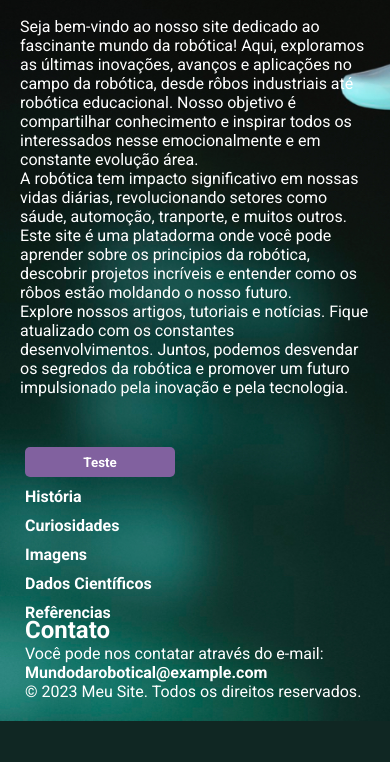
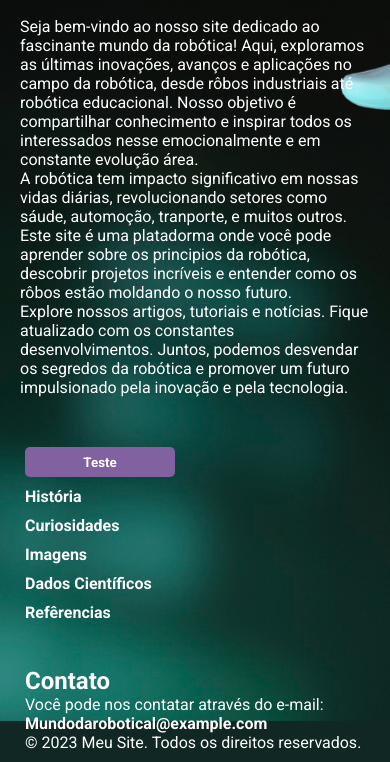
Before and after one commit to Mattheus910/robotica, a plain HTML site: page index.html in a window 390 px wide. Shown: the part 123-885 px from the top of the page. Before the commit the page ends 844 px from the top, so only its background shows below. Drawn offline with Linux system fonts and the light colour scheme.

Commit message:
ajuste mobile

```diff
--- a/estilos/style.css
+++ b/estilos/style.css
@@ -63,3 +63,10 @@ button {
     border: none;
     border-radius: 5px;
 }
+
+@media screen and (max-width: 500px) {
+    footer {
+        position: relative;
+    }
+
+}
```
